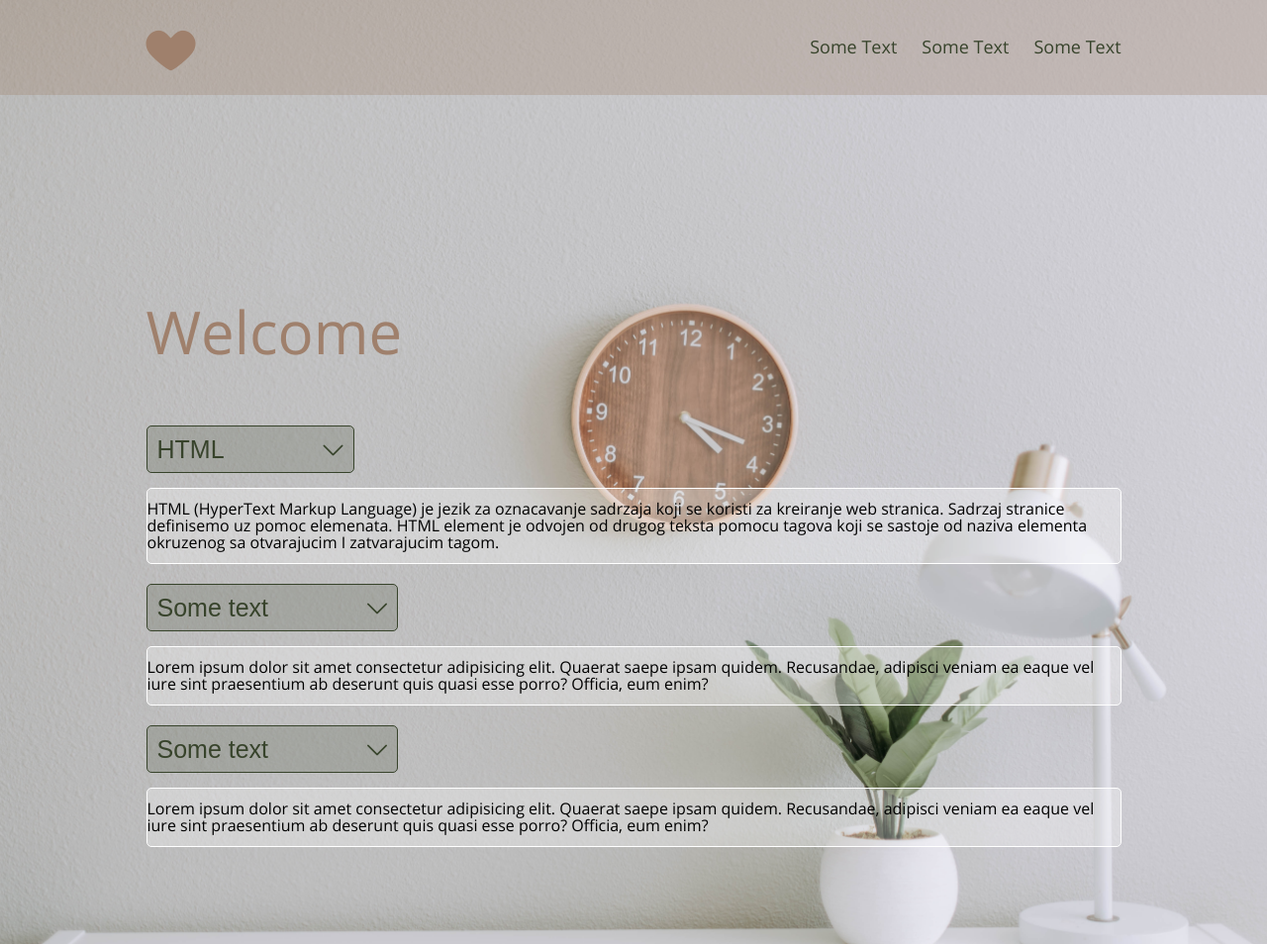
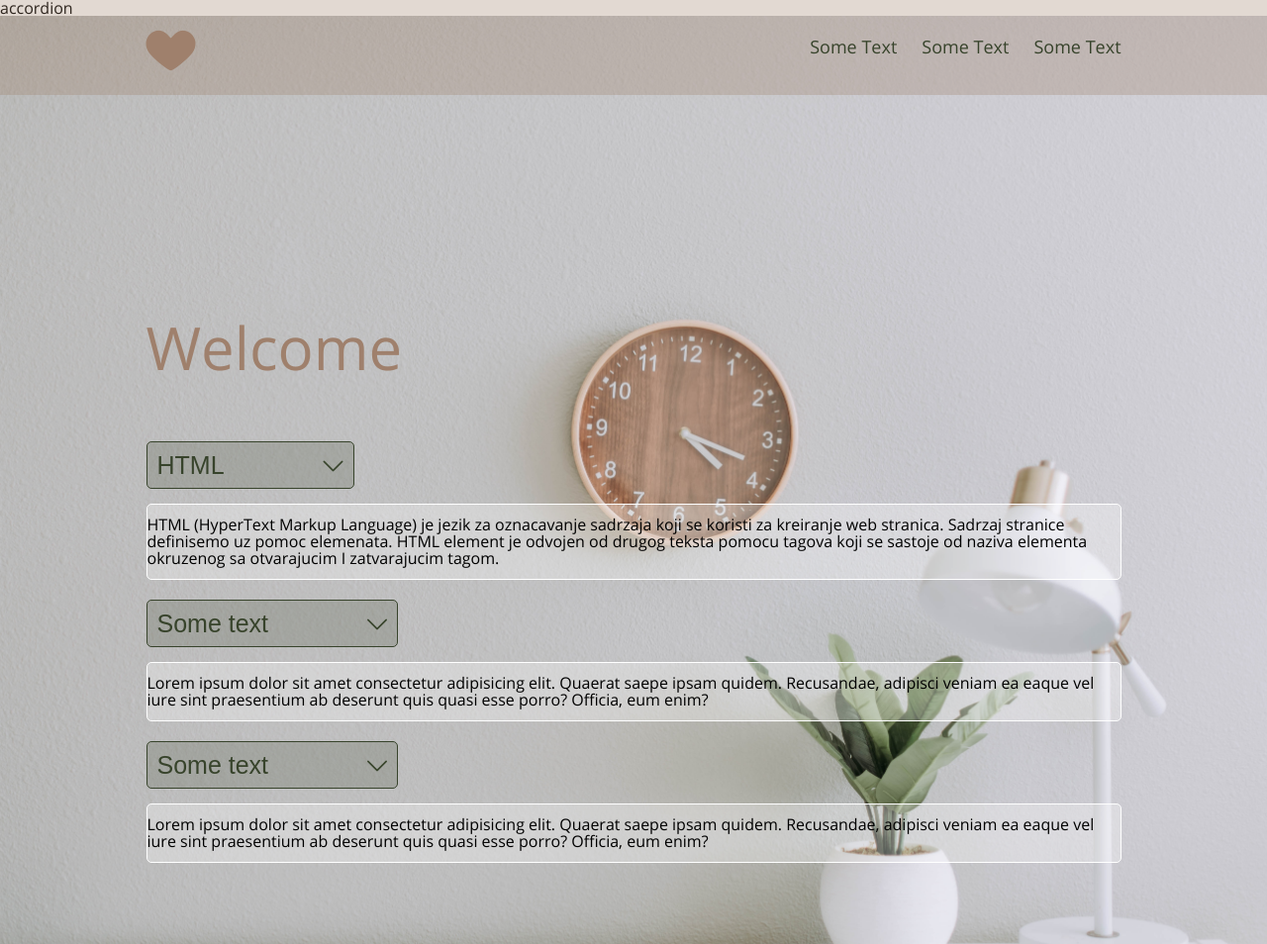
Before and after one commit to TijanaMandic/Vezba-nova, a website: page MerkleBlogVezba/index.html in a window 1280 px wide. Shown: the top 954 px of the page at 99% size. Drawn offline with Linux system fonts and the light colour scheme.

Commit message:
add accordion

```diff
--- a/MerkleBlogVezba/index.html
+++ b/MerkleBlogVezba/index.html
@@ -10,6 +10,7 @@
 </head>
 <body class="body">
     <div class="slider"></div>
+    <div>accordion</div>
     <header class="header">
         <div class="wrap">
             <div class="header__container">
```
